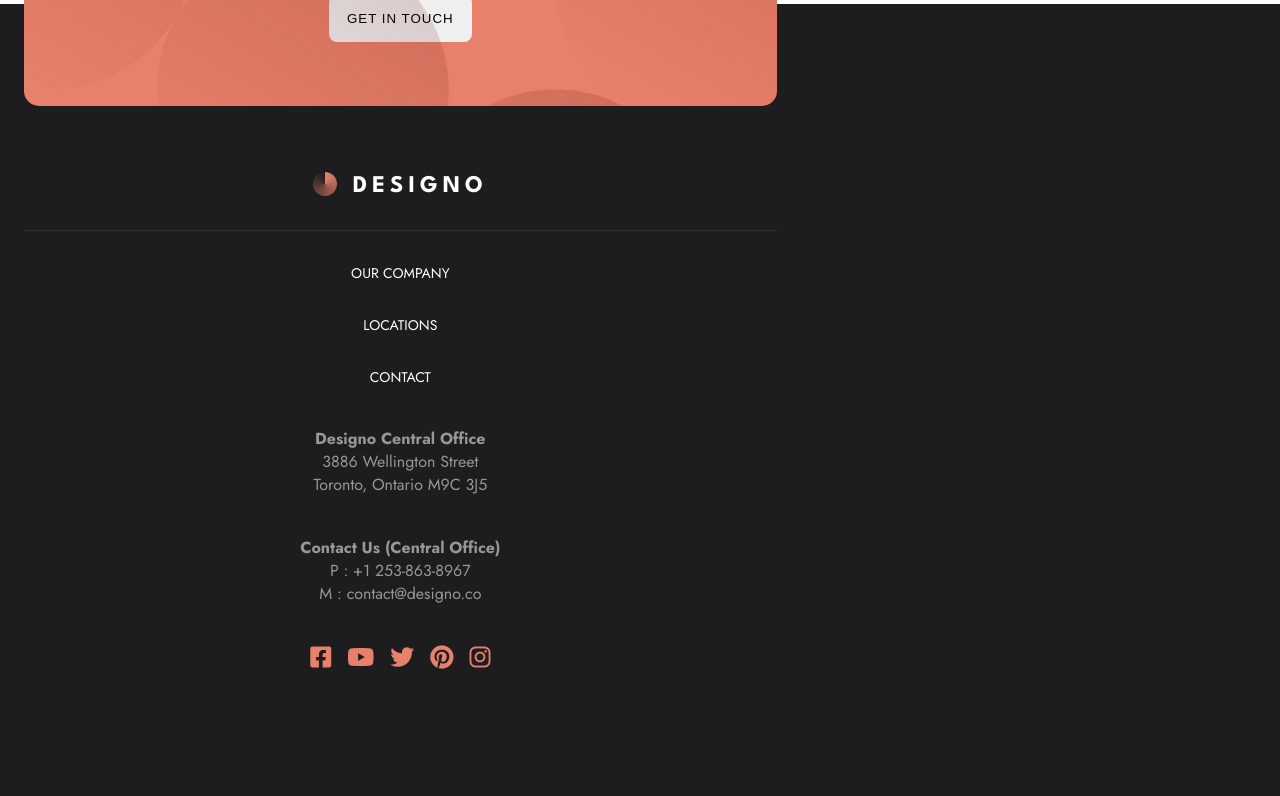
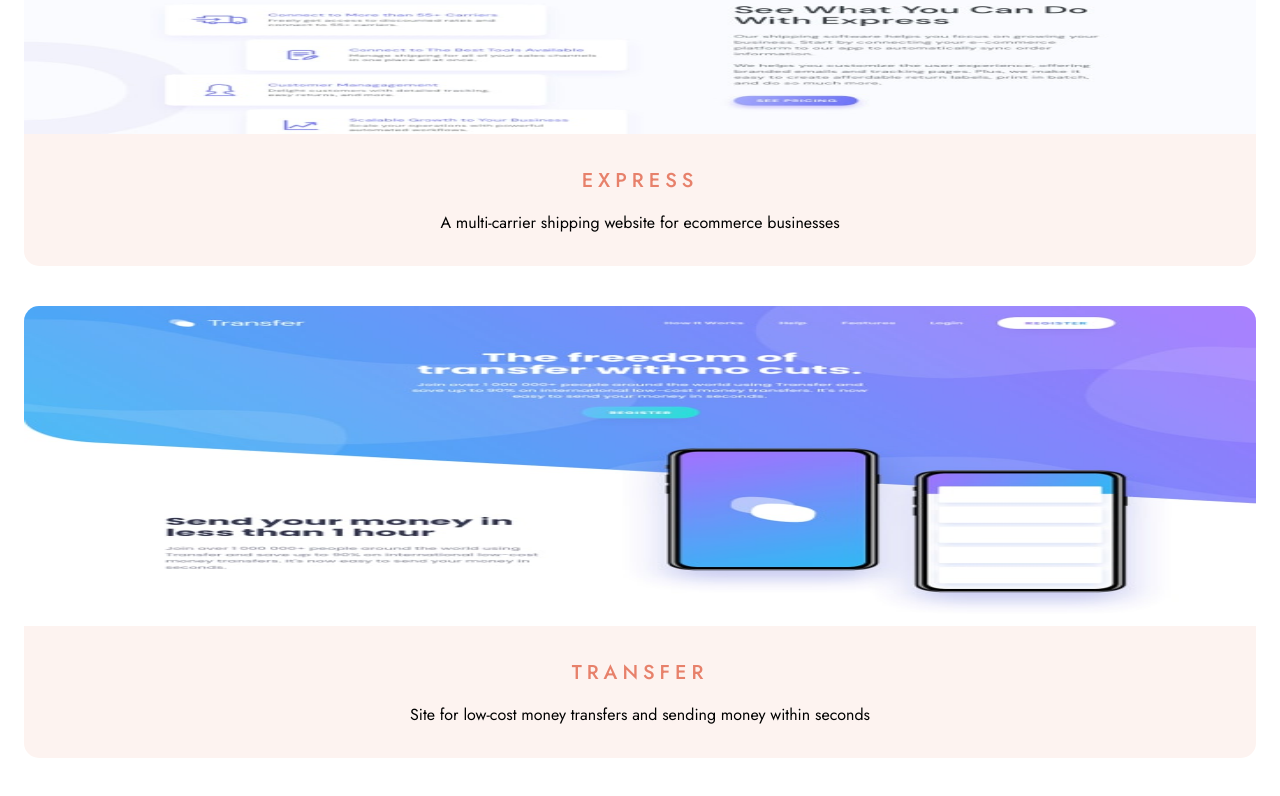
Before and after one commit to ringtho/designo, a JavaScript app: page /web-design in a window 1280 px wide. Shown: the part 700-1496 px from the top of the page. Built offline with nearby package versions, Linux system fonts and the light colour scheme; the HTML template or start-up script is replaced by a standard one.

Commit message:
Added an AppCard Reusable component

```diff
--- /dev/null
+++ b/src/components/AppCard.js
@@ -0,0 +1,21 @@
+import img1 from "../assets/web-design/desktop/image-blogr.jpg"
+
+
+const AppCard = ({img, title, description}) => {
+    console.log(typeof(img), typeof(img1))
+    console.log(img, img1)
+    console.log(img  === img1)
+    return (
+        <section className="apps-card">
+            <div className="apps-card-container">
+                <img src={img} alt={title} className="apps-card-image" />
+                <div className="apps-card-desc">
+                    <h3>{title}</h3>
+                    <p>{description}</p>
+                </div>
+            </div>
+        </section>
+    )
+}
+
+export default AppCard
--- /dev/null
+++ b/src/data.js
@@ -0,0 +1,59 @@
+import expressImg from "./assets/web-design/desktop/image-express.jpg"
+import transferImg from "./assets/web-design/desktop/image-transfer.jpg"
+import photonImg from "./assets/web-design/desktop/image-photon.jpg"
+import builderImg from "./assets/web-design/desktop/image-builder.jpg"
+import blogrImg from "./assets/web-design/desktop/image-blogr.jpg"
+import campImg from "./assets/web-design/desktop/image-camp.jpg"
+
+
+export const data = {
+
+    webDesign: [
+        {
+            id: 1,
+            img: expressImg,
+            title: "EXPRESS",
+            description: "A multi-carrier shipping website for ecommerce businesses"
+        },
+        {
+            id: 2,
+            img: transferImg,
+            title: "TRANSFER",
+            description: "Site for low-cost money transfers and sending money within seconds"
+        },
+        {
+            id: 3,
+            img: photonImg,
+            title: "PHOTON",
+            description: "A state-of-the-art music player with high-resolution audio and DSP effects"
+        },
+        {
+            id: 4,
+            img: builderImg,
+            title: "BUILDER",
+            description: "Connects users with local contractors based on their location"
+        },
+        {
+            id: 5,
+            img: blogrImg,
+            title: "BLOGR",
+            description: "Blogr is a platform for creating an online blog or publication"
+        },
+        {
+            id: 6,
+            img: campImg,
+            title: "CAMP",
+            description: "Get expert training in coding, data, design, and digital marketing"
+        }
+
+
+    ],
+    appDesign: [
+
+    ],
+
+    graphicsDesign : [
+
+    ]
+
+}
--- a/src/index.css
+++ b/src/index.css
@@ -434,3 +434,49 @@ button:hover {
   font-size: 15px;
   font-weight: 400;
 }
+
+.card-container {
+  padding: 96px 24px;
+  display: flex;
+  flex-direction: column;
+  gap: 40px;
+}
+
+/* .apps-card {
+  padding: 96px 24px;
+} */
+
+.apps-card-container {
+  width: 100%;
+  height: 100%;
+  display: flex;
+  flex-direction: column;
+}
+
+.apps-card-image {
+  width: 100%;
+  height: 320px;
+  border-top-right-radius: 15px;
+  border-top-left-radius: 15px;
+}
+
+.apps-card-desc {
+  text-align: center;
+  padding: 32px 30px;
+  background-color: var(--primary-light);
+  border-bottom-left-radius: 15px;
+  border-bottom-right-radius: 15px;
+}
+
+.apps-card-desc > h3 {
+  font-size: 20px;
+  color: var(--primary-dark);
+  letter-spacing: 5px;
+  margin-bottom: 16px;
+  font-weight: 500;
+}
+
+.apps-card-desc > p {
+  font-size: 16px;
+  font-weight: 400;
+}
--- a/src/pages/AppDesign.js
+++ b/src/pages/AppDesign.js
@@ -1,8 +1,23 @@
-
+import Footer from "../components/Footer"
+import Hero from "../components/Hero"
+import Navbar from "../components/Navbar"
 
 
 const AppDesign = () => {
-    return <h2>App Design Page</h2>
+    const hero = {
+        title: "App Design",
+        description: `Our mobile designs bring intuitive
+        digital solutions to your customers right at their fingertips.`
+    }
+    return (
+        <>
+        <Navbar />
+        <main>
+            <Hero {...hero} />
+        </main>
+        <Footer />
+        </>
+    )
 }
 
 export default AppDesign
--- a/src/pages/GraphicDesign.js
+++ b/src/pages/GraphicDesign.js
@@ -1,8 +1,23 @@
-
+import Footer from "../components/Footer"
+import Hero from "../components/Hero"
+import Navbar from "../components/Navbar"
 
 
 const GraphicDesign = () => {
-    return <h2>Graphic Design Page</h2>
+    const hero = {
+        title: "Graphic Design",
+        description: `We deliver eye-catching branding
+        materials that are tailored to meet your business objectives.`
+    }
+    return (
+        <>
+        <Navbar />
+        <main>
+            <Hero {...hero} />
+        </main>
+        <Footer />
+        </>
+    )
 }
 
 export default GraphicDesign
--- a/src/pages/WebDesign.js
+++ b/src/pages/WebDesign.js
@@ -1,20 +1,29 @@
 import Footer from "../components/Footer"
 import Hero from "../components/Hero"
 import Navbar from "../components/Navbar"
+import AppCard from "../components/AppCard"
+import imageExpress from "../assets/web-design/desktop/image-transfer.jpg"
+import { data } from "../data"
 
 
 const WebDesign = () => {
+
     const hero = {
         title: "Web Design",
         description: `We build websites that serve as powerful
         marketing tools and bring memorable brand experiences.`
     }
 
+    const appCards = data.webDesign.map((item, idx) => <AppCard key={idx} {...item} />)
+
     return (
         <>
         <Navbar />
         <main>
             <Hero {...hero} />
+            <div className="card-container">
+            {appCards}
+            </div>
         </main>
         <Footer />
         </>
```
